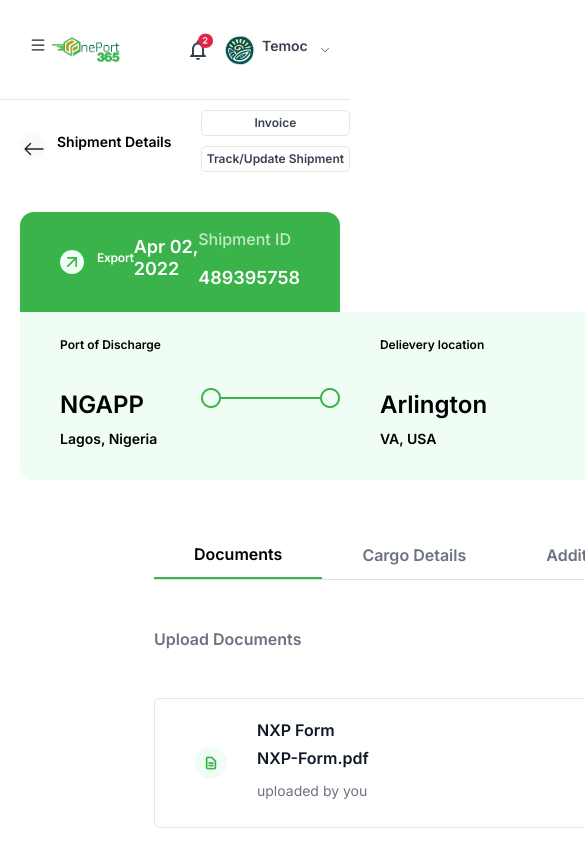
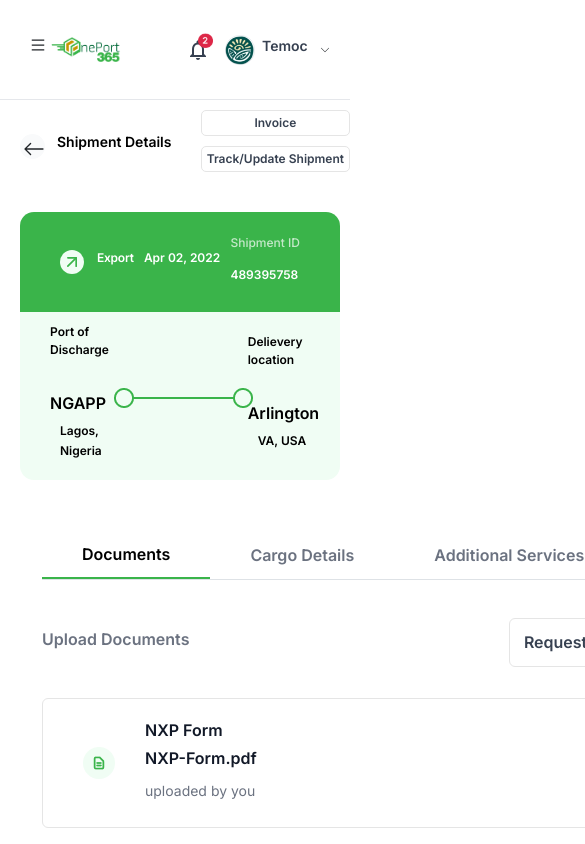
Before and after one commit to eyaefe-jennifer/oneport-frontend, a React (Create React App) app: page /shipment in a window 390 px wide. Shown: the top 844 px of the page, 585 px wide, since content can reach past the window. Built offline with nearby package versions, Linux system fonts and the light colour scheme.

Commit message:
new changes

```diff
--- a/src/components/pages/Customer.css
+++ b/src/components/pages/Customer.css
@@ -62,33 +62,4 @@
     font-weight: 600;
     font-size: 14px;
   }
-  .tab-container {
-    display: flex;
-    flex-direction: row;
-    border: 1px solid #e5e7eb;
-    border-radius: 8px;
-    width: 300px;
-  }
-  .customer .tbhead {
-    display: block;
-    margin-left: 10px;
-  }
-  .customer .tbhead h6 {
-    font-size: 10px;
-    width: 300px;
-    color: #000000;
-  }
-
-  .customer .tbhead h6:nth-child(1) {
-    padding-bottom: 75px;
-  }
-  .customer .tbhead h6:nth-child(2) {
-    padding-bottom: 35px;
-  }
-  .customer .tbhead h6:nth-child(3) {
-    padding-bottom: 35px;
-  }
-  .customer .tbhead h6:nth-child(4) {
-    padding-bottom: 35px;
-  }
 }
--- a/src/components/pages/Shipment.css
+++ b/src/components/pages/Shipment.css
@@ -182,56 +182,38 @@
   }
 
   .export-details .icon-arr h3 {
-    font-weight: 600;
     font-size: 12px;
-    letter-spacing: -0.02em;
-    color: #ffffff;
     margin-left: 13px;
   }
 
   .export-details h5 {
-    font-weight: 600;
-    font-size: 18px;
-    color: #ffffff;
+    margin-left: 10px;
+    font-size: 12px;
   }
   .export-details p {
-    font-weight: 500;
-    font-size: 16px;
-    line-height: 24px;
-    color: #ffffff;
-    opacity: 0.7;
+    font-size: 12px;
+    line-height: 18px;
+    margin-left: 10px;
   }
 
   .export-Info {
-    display: flex;
-    flex-direction: row;
-    align-items: center;
-    padding: 0px 40px;
-    width: 854px;
+    width: 320px;
     height: 168px;
-    background: #f0fdf4;
-    border-radius: 0px 0px 14px 14px;
   }
   .export-Info p {
-    font-weight: 600;
     font-size: 12px;
-    line-height: 20px;
-    color: #000000;
+    line-height: 18px;
+    margin-left: -10px;
   }
   .export-Info h2 {
-    font-weight: 700;
-    font-size: 24px;
-    line-height: 32px;
-    margin-top: 34px;
-    color: #000000;
+    margin-left: -10px;
+    font-size: 16px;
+    line-height: 20px;
   }
   .export-Info h6 {
-    font-weight: 600;
-    font-size: 14px;
-    line-height: 20px;
-    color: #000000;
+    font-size: 12px;
   }
   .export-Info .img-direction {
-    padding: 40px;
+    padding: 5px;
   }
 }
--- a/src/components/pages/customerTable/CustomerTable.css
+++ b/src/components/pages/customerTable/CustomerTable.css
@@ -45,47 +45,4 @@
 }
 
 @media only screen and (max-width: 600px) {
-  .customerTable .customer-tbl,
-  .customerTable .customer-tbl tbody,
-  .customerTable .customer-tbl td {
-    display: block;
-    width: 180px;
-  }
-
-  .customerTable .customer-tbl tbody {
-    border-collapse: separate;
-    border-spacing: 0 20px;
-    height: 100%;
-    margin-left: -240px;
-    border: none;
-  }
-
-  .customerTable .customer-tbl td img {
-    margin-top: -40px;
-  }
-  .customerTable .customer-tbl tbody tr:hover {
-    background: none;
-  }
-  .customerTable .customer-tbl td:nth-child(1) {
-    padding: 0 10px;
-    border-bottom: none;
-    height: 0px;
-  }
-
-  .customerTable .customer-tbl td {
-    height: 40px;
-    padding: 8px;
-    font-size: 12px;
-  }
-  .customerTable .customer-tbl tbody .btn-ship {
-    padding: 5px;
-    font-weight: 500;
-    font-size: 10px;
-    line-height: 15px;
-  }
-
-  .customerTable .customer-tbl tbody .btn-edit {
-    font-size: 10px;
-    line-height: 10px;
-  }
 }
--- a/src/components/shippingTab/ShippingTab.css
+++ b/src/components/shippingTab/ShippingTab.css
@@ -95,3 +95,10 @@
   line-height: 20px;
   color: #6b7280;
 }
+
+@media only screen and (max-width: 600px) {
+  .shipping-tab {
+    margin-left: 0px;
+    margin-top: 51px;
+  }
+}
```
